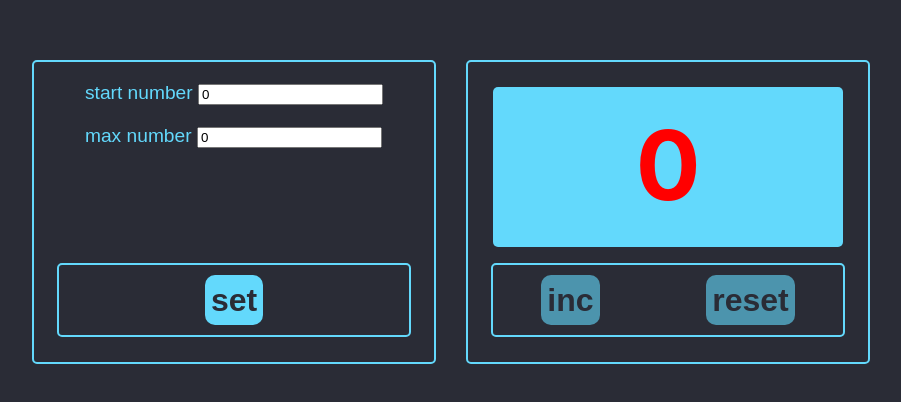
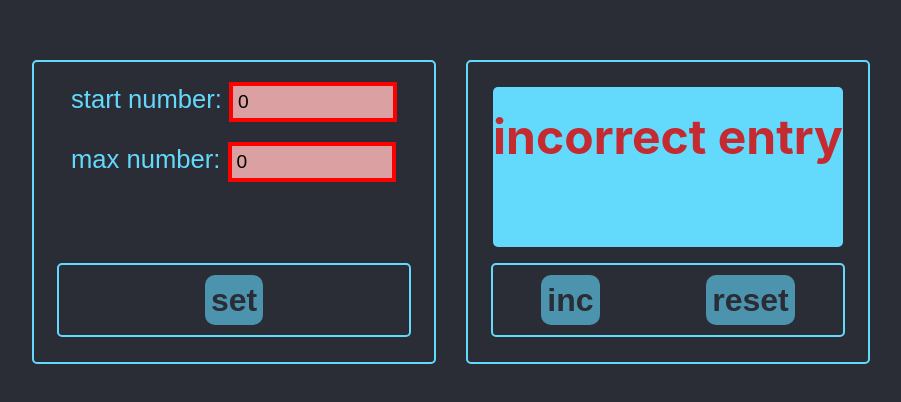
Before and after one commit to LaV0n/counter_v1, a React (Create React App) app: page / in a window 1280 px wide. Shown: the part 188-590 px from the top of the page, without its empty margins (189-1090 px from the left). Built offline with nearby package versions, Linux system fonts and the light colour scheme.

Commit message:
add errors

```diff
--- a/src/App.css
+++ b/src/App.css
@@ -4,7 +4,7 @@
     display: flex;
     align-items: center;
     justify-content: center;
-    gap:30px;
+    gap: 30px;
 }
 
 .block {
@@ -31,21 +31,24 @@
     color: #2a2c36;
     font-weight: bold;
 }
+
 .last-number {
     color: red;
     font-size: 6rem;
 }
+
 .buttons {
     position: absolute;
     width: 350px;
     height: 70px;
     bottom: 25px;
-    border: 2px solid  #63d9fc;
+    border: 2px solid #63d9fc;
     border-radius: 5px;
     display: flex;
-    gap:10px;
+    gap: 10px;
     justify-content: space-around;
 }
+
 .button {
     margin: 10px;
     font-size: 2rem;
@@ -54,25 +57,50 @@
     color: #2a2c36;
     background-color: #63d9fc;
     border-radius: 10px;
-    border:none;
+    border: none;
     cursor: pointer;
 
 }
+
 .button:disabled {
     opacity: 0.6;
     cursor: not-allowed;
 }
+
 .button:enabled:active {
-    transform:scale(0.8);
+    transform: scale(0.8);
 }
+
 .input-setting {
     display: flex;
     flex-direction: column;
-    gap:20px;
+    gap: 20px;
     margin-top: 20px;
 }
+
 .input-setting span {
     color: #63d9fc;
     font-family: sans-serif;
+    font-size: 1.6rem;
+}
+
+.input-correct {
+    border: 4px solid #63d9fc;
     font-size: 1.2rem;
+    width: 150px;
+    padding: 5px;
 }
+
+
+.input-error {
+    border: 4px solid red;
+    font-size: 1.2rem;
+    width: 150px;
+    padding: 5px;
+    background-color: rgba(246, 177, 177, 0.87);
+}
+
+.incorrect-message {
+    font-size: 3rem;
+    color: rgba(215, 6, 6, 0.83);
+}
--- a/src/App.tsx
+++ b/src/App.tsx
@@ -5,13 +5,19 @@ import Setting from "./components/Setting";
 
 
 function App() {
-    let start= localStorage.getItem("startNumber") ;
+    let start = localStorage.getItem("startNumber");
     let max = localStorage.getItem("maxNumber");
 
-    let [startNumber, setStartNumber] = useState<number>(start!==null?JSON.parse(start):0);
-    let [maxNumber, setMaxNumber] = useState<number> (max!==null?JSON.parse(max):0);
+    let [startNumber, setStartNumber] = useState<number>(start !== null ? JSON.parse(start) : 0);
+    let [maxNumber, setMaxNumber] = useState<number>(max !== null ? JSON.parse(max) : 0);
 
     let [counter, setCounter] = useState<number>(startNumber);
+
+    let error: string | null = null;
+
+    if (startNumber >= maxNumber || startNumber < 0) {
+        error = "incorrect entry"
+    }
 
     const setStart = (number: number) => {
         setStartNumber(number);
@@ -34,9 +40,13 @@ function App() {
     return (
         <div className="App">
             <Setting startNumber={startNumber} maxNumber={maxNumber} setStart={setStart} setMax={setMax}
-                     setButton={setButton}/>
+                     setButton={setButton}
+                     error={error}
+            />
             <Counter startNumber={startNumber} maxNumber={maxNumber} counter={counter} resetButton={resetButton}
-                     addButton={addButton}/>
+                     addButton={addButton}
+                     error={error}
+            />
         </div>
     );
 }
--- a/src/components/Counter.tsx
+++ b/src/components/Counter.tsx
@@ -4,12 +4,13 @@ import './../App.css';
 type CounterType = {
     startNumber: number
     maxNumber: number
-    counter:number
-    addButton:()=>void
-    resetButton:()=>void
+    counter: number
+    addButton: () => void
+    resetButton: () => void
+    error: string | null
 }
 
-function Counter(props:CounterType) {
+function Counter(props: CounterType) {
 
     const addButton = () => {
         props.addButton()
@@ -20,14 +21,17 @@ function Counter(props:CounterType) {
 
     return (
         <div className="block">
-            <div className={props.counter !== props.maxNumber ? "counter" : " counter last-number"}>{props.counter}</div>
+            <div
+                className={props.error ? "counter incorrect-message" : (props.counter !== props.maxNumber ? "counter" : " counter last-number")}>
+                {props.error ? props.error : props.counter}
+            </div>
             <div className="buttons">
-                <button disabled={props.counter >= props.maxNumber}
+                <button disabled={props.error ? true : props.counter >= props.maxNumber}
                         className="button"
                         onClick={addButton}
                 >inc
                 </button>
-                <button disabled={props.counter === props.startNumber}
+                <button disabled={props.error ? true : props.counter === props.startNumber}
                         className="button"
                         onClick={resetButton}
                 >reset
--- a/src/components/Setting.tsx
+++ b/src/components/Setting.tsx
@@ -1,6 +1,5 @@
 import React, {ChangeEvent} from 'react';
 import './../App.css';
-
 
 type SettingType = {
     startNumber: number
@@ -8,6 +7,7 @@ type SettingType = {
     setStart: (value: number) => void
     setMax: (value: number) => void
     setButton: () => void
+    error: string | null
 }
 
 function Setting(props: SettingType) {
@@ -26,16 +26,18 @@ function Setting(props: SettingType) {
         <div className="block">
             <div className="input-setting">
                 <div>
-                    <span>start number </span>
-                    <input type="number" value={props.startNumber} onChange={startNumberHandler}/>
+                    <span>start number: </span>
+                    <input type="number" value={props.startNumber} onChange={startNumberHandler}
+                           className={props.error ? "input-error" : "input-correct"}/>
                 </div>
                 <div>
-                    <span>max number </span>
-                    <input type="number" value={props.maxNumber} onChange={maxNumberHandler}/>
+                    <span>max number: </span>
+                    <input type="number" value={props.maxNumber} onChange={maxNumberHandler}
+                           className={props.error ? "input-error" : "input-correct"}/>
                 </div>
             </div>
             <div className="buttons">
-                <button disabled={false}
+                <button disabled={!!props.error}
                         className="button"
                         onClick={setButton}
                 >set
```
